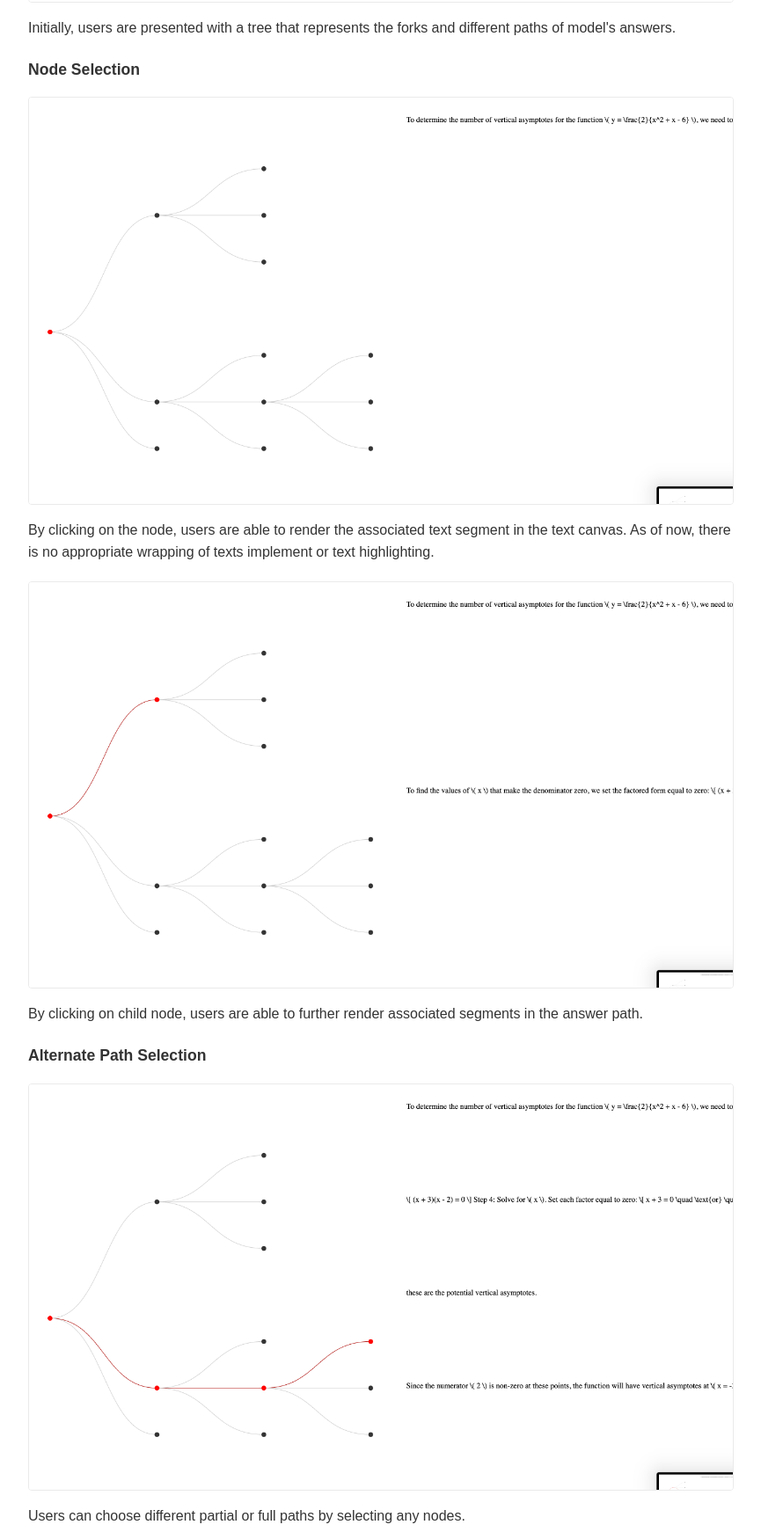
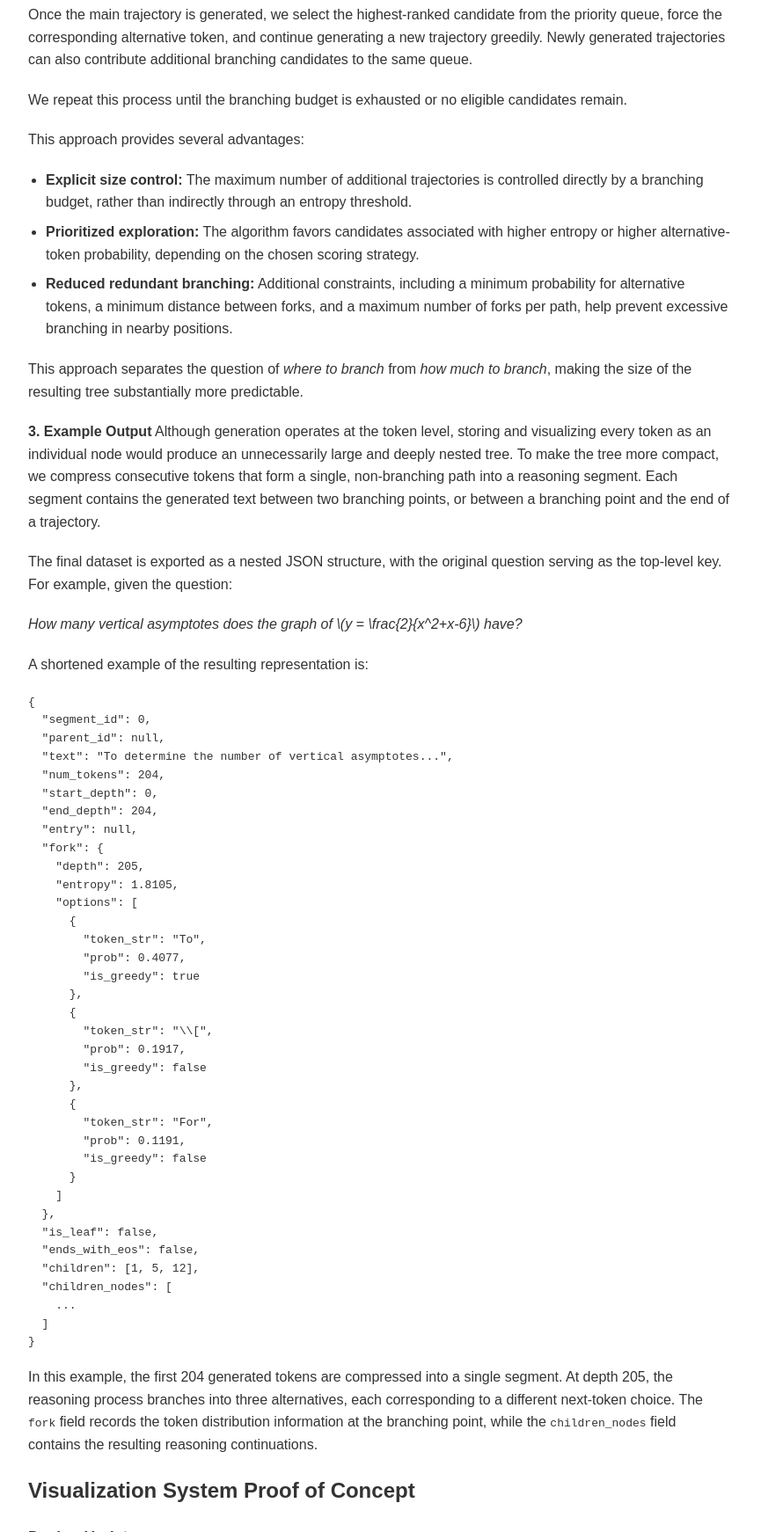
Before and after one commit to yucoder14/CSE4507FinalProject, a plain HTML site: page processbook.html in a window 1280 px wide. Shown: the part 8119-9861 px from the top of the page at 88% size, without its empty margins (208-1073 px from the left). Drawn offline with Linux system fonts and the light colour scheme.

Commit message:
add data processing section for MS1

```diff
--- a/processbook.html
+++ b/processbook.html
@@ -198,7 +198,133 @@ its own line after \"Answer:\".<|im_end|>\n<|im_start|>assistant\n", "prefix_tex
   </body>
   <div class="section">
 	<h1> Project Milestone 1</h1>
-	<h2>Data Processing</h2>
+
+<h2>Data Processing</h2>
+
+<p>
+  To allow users to interact with an autoregressive text generation process, our first step is to construct a reasoning tree. Rather than presenting a single, linear sequence of generated tokens, the tree exposes alternative generation paths at selected decision points. This allows users to explore how different token choices can lead to different reasoning trajectories and potentially different final answers.
+</p>
+
+<p>
+<strong>1. Initial Approach: Branching During Generation</strong> Initially, we considered generating the reasoning tree on the fly. At each decoding step, we calculate the entropy of the model's next-token probability distribution, then branch from this node if it has high entropy.
+</p>
+
+<p>
+  The intuition is straightforward: a high-entropy distribution indicates that the model is relatively uncertain about which token to generate next. Such positions may be interesting points at which to introduce alternative reasoning paths.
+</p>
+
+<p>
+  One major problem we encountered was that the entropy threshold was extremely sensitive. A small change in the threshold could produce drastically different tree structures. In practice, this often led to two undesirable extremes:
+</p>
+
+<ul>
+  <li>
+    <strong>Threshold too low:</strong>
+    The model branches too frequently, producing an excessively large tree. This makes generation computationally expensive and the resulting tree difficult to visualize or navigate.
+  </li>
+  <li>
+    <strong>Threshold too high:</strong>
+    Very few positions satisfy the branching condition, leaving us with an almost linear generation path.
+  </li>
+</ul>
+
+
+<p>
+<strong>2. Revised Approach: Budget-Based Branching</strong> To address this issue, we replaced threshold-based branching with a budget-based branching strategy. Instead of immediately creating a fork whenever the entropy exceeds a fixed value, we collect potential branching candidates during generation and rank them using a global priority queue.
+</p>
+
+<p>
+  We first generate a main reasoning trajectory using greedy decoding. At each decoding step, we record eligible alternative tokens among the top-k predictions, together with the entropy of the next-token distribution and the probability of each alternative.
+</p>
+
+<p>
+  Once the main trajectory is generated, we select the highest-ranked candidate from the priority queue, force the corresponding alternative token, and continue generating a new trajectory greedily. Newly generated trajectories can also contribute additional branching candidates to the same queue.
+</p>
+
+<p>
+  We repeat this process until the branching budget is exhausted or no eligible candidates remain.
+</p>
+
+<p>
+  This approach provides several advantages:
+
+<ul>
+  <li>
+    <strong>Explicit size control:</strong> The maximum number of additional trajectories is controlled directly by a branching budget, rather than indirectly through an entropy threshold.
+  </li>
+  <li>
+    <strong>Prioritized exploration:</strong> The algorithm favors candidates associated with higher entropy or higher alternative-token probability, depending on the chosen scoring strategy.
+  </li>
+  <li>
+    <strong>Reduced redundant branching:</strong> Additional constraints, including a minimum probability for alternative tokens, a minimum distance between forks, and a maximum number of forks per path, help prevent excessive branching in nearby positions.
+  </li>
+</ul>
+</p>
+
+<p>
+This approach separates the question of <em>where to branch</em> from <em>how much to branch</em>, making the size of the resulting tree substantially more predictable.
+</p>
+
+<p>
+<strong>3. Example Output</strong>
+  Although generation operates at the token level, storing and visualizing every token as an individual node would produce an unnecessarily large and deeply nested tree. To make the tree more compact, we compress consecutive tokens that form a single, non-branching path into a reasoning segment. Each segment contains the generated text between two branching points, or between a branching point and the end of a trajectory.
+</p>
+
+<p>
+The final dataset is exported as a nested JSON structure, with the original question serving as the top-level key. For example, given the question:
+</p>
+
+<p>
+  <em>
+    How many vertical asymptotes does the graph of
+    \(y = \frac{2}{x^2+x-6}\) have?
+  </em>
+</p>
+
+<p>
+  A shortened example of the resulting representation is:
+</p>
+
+<pre><code>{
+  "segment_id": 0,
+  "parent_id": null,
+  "text": "To determine the number of vertical asymptotes...",
+  "num_tokens": 204,
+  "start_depth": 0,
+  "end_depth": 204,
+  "entry": null,
+  "fork": {
+    "depth": 205,
+    "entropy": 1.8105,
+    "options": [
+      {
+        "token_str": "To",
+        "prob": 0.4077,
+        "is_greedy": true
+      },
+      {
+        "token_str": "\\[",
+        "prob": 0.1917,
+        "is_greedy": false
+      },
+      {
+        "token_str": "For",
+        "prob": 0.1191,
+        "is_greedy": false
+      }
+    ]
+  },
+  "is_leaf": false,
+  "ends_with_eos": false,
+  "children": [1, 5, 12],
+  "children_nodes": [
+    ...
+  ]
+}</code></pre>
+
+<p>
+  In this example, the first 204 generated tokens are compressed into a single segment. At depth 205, the reasoning process branches into three alternatives, each corresponding to a different next-token choice. The <code>fork</code> field records the token distribution information at the branching point, while the <code>children_nodes</code> field contains the resulting reasoning continuations.
+</p>
 
 	<h2>Visualization System Proof of Concept</h2>
 	<h3>Design Updates</h3>
```
